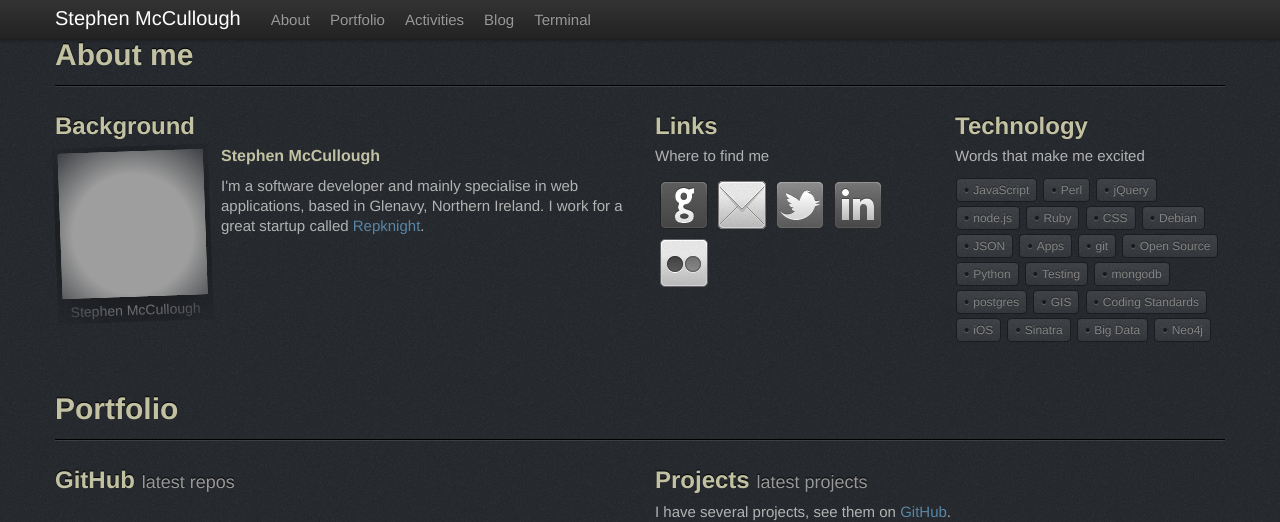
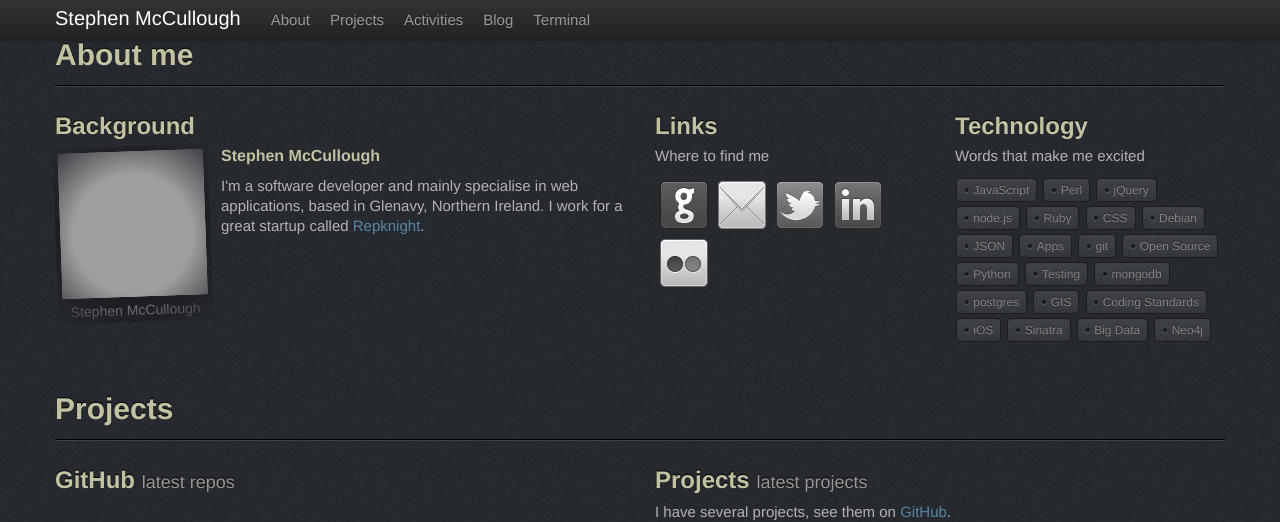
Before and after one commit to swmcc/swmcc.github.io, a Jekyll site: the page built from index.html, in a window 1280 px wide and 900 px high. Shown: the top 522 px of the window. Built offline with Jekyll 4.4.1, drawn with Linux system fonts in a browser that asks for light colours; nearby versions of some CDN libraries; the list of posts is cut into pages by our own code; grey boxes are pictures that could not be loaded.

Commit message:
Renamed Portfolio to Projects

```diff
--- a/_layouts/default.html
+++ b/_layouts/default.html
@@ -24,7 +24,7 @@
 				<nav class="nav-collapse">
 					<ul class="nav">
 						<li><a href="/#about">About</a></li>
-						<li><a href="/#projects">Portfolio</a></li>
+						<li><a href="/#projects">Projects</a></li>
 						<li><a href="/#activities">Activities</a></li>
 						<li><a href="http://blog.swm.cc">Blog</a></li>
 						<li><a href="/!/">Terminal</a></li>
--- a/index.html
+++ b/index.html
@@ -72,7 +72,7 @@
 </section>
 <section id="projects">
 	<div class="page-header">
-		<h1>Portfolio</h1>
+		<h1>Projects</h1>
 	</div>
 
 	<div class="row">
```
